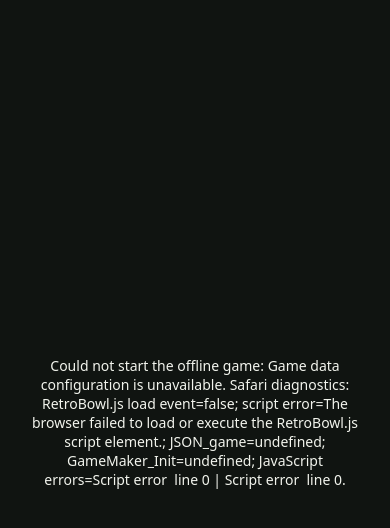
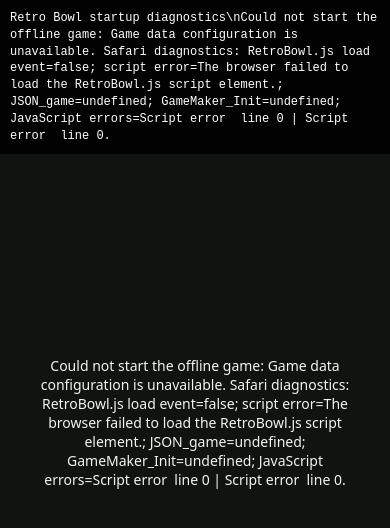
Before and after one commit to CraftyRobott/Retro-Bowl-Modded, a plain HTML site: page play/index.html in a window 390 px wide. Drawn offline with Linux system fonts and the light colour scheme; no server answers.

Commit message:
Show startup diagnostics on iPhone screen

```diff
--- a/play/index.html
+++ b/play/index.html
@@ -10,11 +10,18 @@ html,body{margin:0;padding:0;width:100%;height:100%;overflow:hidden;background:#
 body{position:fixed;inset:0}#gm4html5_div_id{position:absolute;inset:0;margin:0;padding:0;border:0}
 canvas{image-rendering:pixelated;-webkit-interpolation-mode:nearest-neighbor;touch-action:none;-ms-touch-action:none;margin:0;padding:0;border:0}
 #offline-error{position:absolute;z-index:10;inset:0;display:none;place-items:center;background:#101411;color:#f2f4ed;font:14px system-ui;text-align:center;padding:25px;white-space:pre-wrap}
+#offline-debug{position:fixed;z-index:99999;left:0;right:0;top:0;max-height:45vh;overflow:auto;background:rgba(0,0,0,.92);color:#fff;padding:10px;box-sizing:border-box;font:12px/1.4 monospace;white-space:pre-wrap;overflow-wrap:anywhere;pointer-events:none}
 </style></head><body>
 <div id="gm4html5_div_id"><img src="html5game/splash.png" id="GM4HTML5_loadingscreen" alt="" style="display:none">
 <canvas id="canvas" width="853" height="480" style="position:absolute;top:50%;left:50%;bottom:-50%;right:-50%;transform:translate(-50%,-50%)"><p>Canvas is not supported.</p></canvas></div>
 <div id="offline-error"></div>
+<div id="offline-debug">Retro Bowl startup diagnostics: page loaded; waiting for game engine...</div>
 <script>
+window.__rbSetStatus=function(message){
+ const el=document.getElementById("offline-debug");
+ if(el)el.textContent="Retro Bowl startup diagnostics\\n"+message;
+ console.info("[Offline diagnostic]",message);
+};
 window.PokiSDK={init:()=>Promise.resolve(),gameplayStart:()=>{},gameplayStop:()=>{},happyTime:()=>{},commercialBreak:()=>Promise.resolve(),rewardedBreak:()=>Promise.resolve(false),gameLoadingStart:()=>{},gameLoadingProgress:()=>{},gameLoadingFinished:()=>{},getURLParam:()=>null,setDebug:()=>{}};
 window.PokiSDK_OK=true;window.PokiSDK_loadState=2;
 </script>
@@ -24,6 +31,7 @@ window.addEventListener("error",function(event){
  const detail={message:event.message||"Script error",file:event.filename||"",line:event.lineno||0,column:event.colno||0};
  window.__rbDiagnostics.globalErrors.push(detail);
  if(window.__rbDiagnostics.globalErrors.length>5)window.__rbDiagnostics.globalErrors.shift();
+ if(window.__rbSetStatus)window.__rbSetStatus("JavaScript error: "+JSON.stringify(detail)+"\\nJSON_game: "+typeof window.JSON_game+"\\nGameMaker_Init: "+typeof window.GameMaker_Init);
  console.error("[Offline diagnostic] JavaScript error:",detail);
 },true);
 window.addEventListener("unhandledrejection",function(event){
@@ -34,8 +42,8 @@ window.addEventListener("unhandledrejection",function(event){
 });
 </script>
 <script src="html5game/RetroBowl.js"
- onload="window.__rbDiagnostics.engineScriptLoaded=true;console.info('[Offline diagnostic] RetroBowl.js loaded; JSON_game:',typeof window.JSON_game,'GameMaker_Init:',typeof window.GameMaker_Init)"
- onerror="window.__rbDiagnostics.engineScriptError='The browser failed to load or execute the RetroBowl.js script element.';console.error('[Offline diagnostic]',window.__rbDiagnostics.engineScriptError)"></script>
+ onload="window.__rbDiagnostics.engineScriptLoaded=true;window.__rbSetStatus('RetroBowl.js loaded.\\nJSON_game: '+typeof window.JSON_game+'\\nGameMaker_Init: '+typeof window.GameMaker_Init);"
+ onerror="window.__rbDiagnostics.engineScriptError='The browser failed to load the RetroBowl.js script element.';window.__rbSetStatus(window.__rbDiagnostics.engineScriptError);"></script>
 <script src="engine/mods/loader.js"></script>
 <script>
 async function preloadGameMakerTextFiles(){
@@ -76,13 +84,19 @@ async function preloadGameMakerTextFiles(){
 window.addEventListener("load",async function(){
  const panel=document.getElementById("offline-error");
  try{
+  window.__rbSetStatus("Page load event fired.\\nRetroBowl.js load event: "+!!window.__rbDiagnostics.engineScriptLoaded+"\\nJSON_game: "+typeof window.JSON_game+"\\nGameMaker_Init: "+typeof window.GameMaker_Init+"\\nWaiting for mod loader...");
   await window.RBModsReady;
+  window.__rbSetStatus("Mod loader ready.\\nPreparing GameMaker data...");
   await preloadGameMakerTextFiles();
+  window.__rbSetStatus("GameMaker data prepared.\\nStarting game...");
   if(typeof GameMaker_Init!=="function")throw Error("Game engine did not initialize.");
   GameMaker_Init();
+  window.__rbSetStatus("GameMaker_Init called.\\nJSON_game: "+typeof window.JSON_game);
  }catch(error){
+  const details="Could not start the offline game: "+error.message;
   panel.style.display="grid";
-  panel.textContent="Could not start the offline game: "+error.message;
+  panel.textContent=details;
+  window.__rbSetStatus(details);
  }
 });
 </script></body></html>
```
